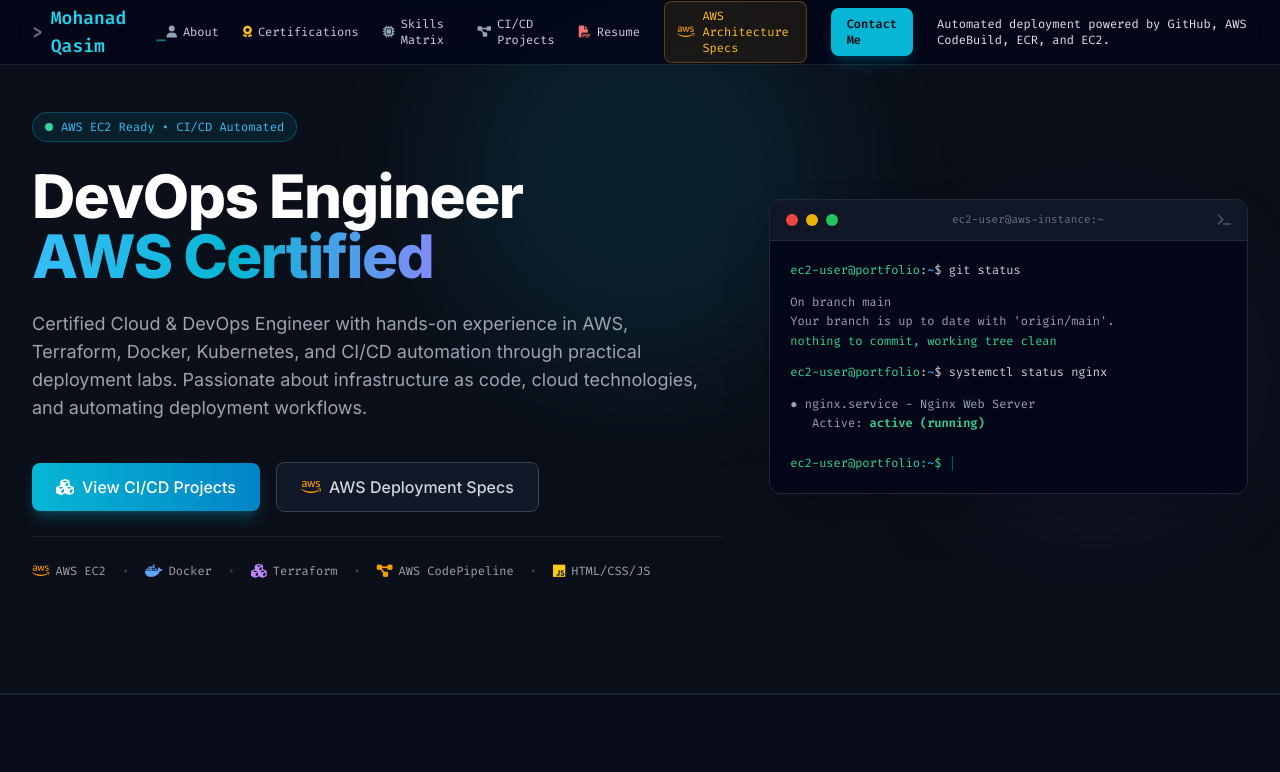
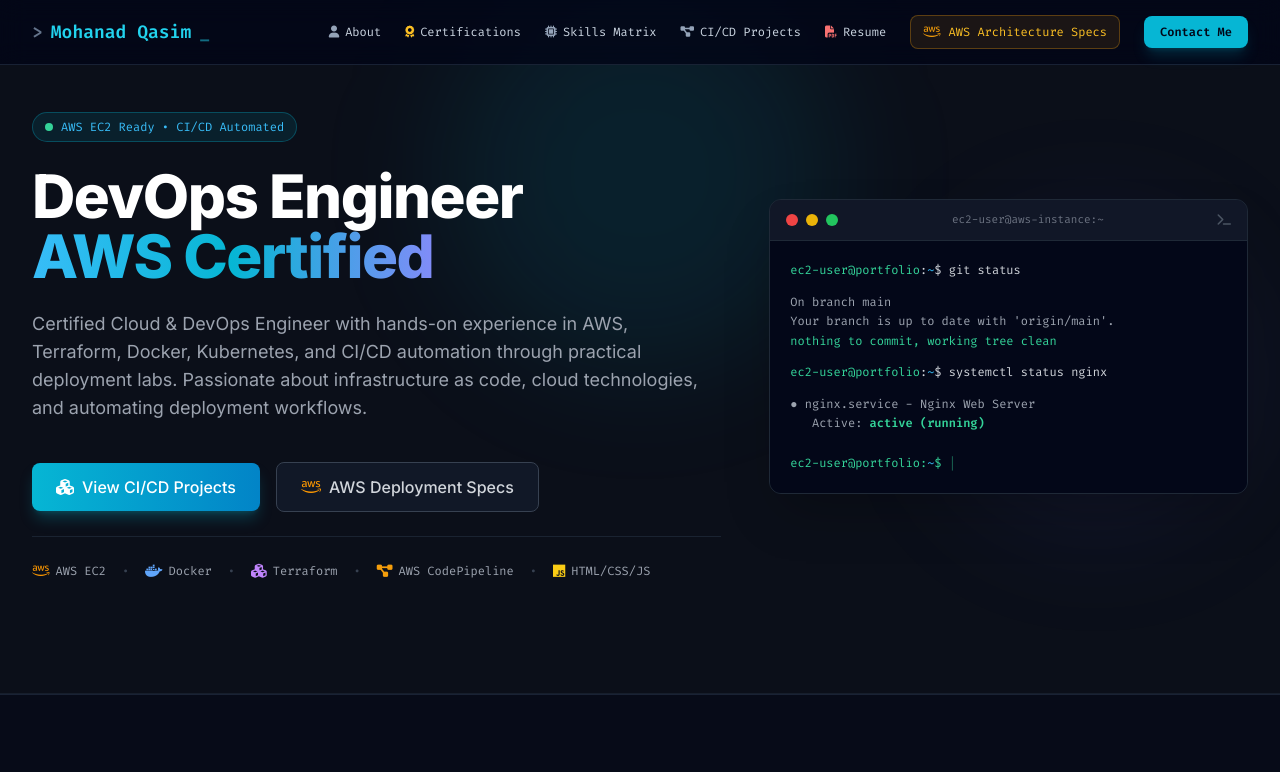
Before and after one commit to Mohanadqasim/devops-portfolio, a plain HTML site: page index.html in a window 1280 px wide. Shown: the top 772 px of the page. Drawn offline with nearby package versions, Linux system fonts and the light colour scheme.

```diff
--- a/index.html
+++ b/index.html
@@ -110,7 +110,6 @@
             <a href="#contact" class="bg-cyan-500 hover:bg-cyan-400 text-slate-950 font-bold px-4 py-2 rounded-lg transition-all shadow-lg shadow-cyan-500/20">
             Contact Me
             </a>
-            <p>Automated deployment powered by GitHub, AWS CodeBuild, ECR, and EC2.</p>
         </nav>
 
         </div>
```
Also changed, not shown: 1 other file.
